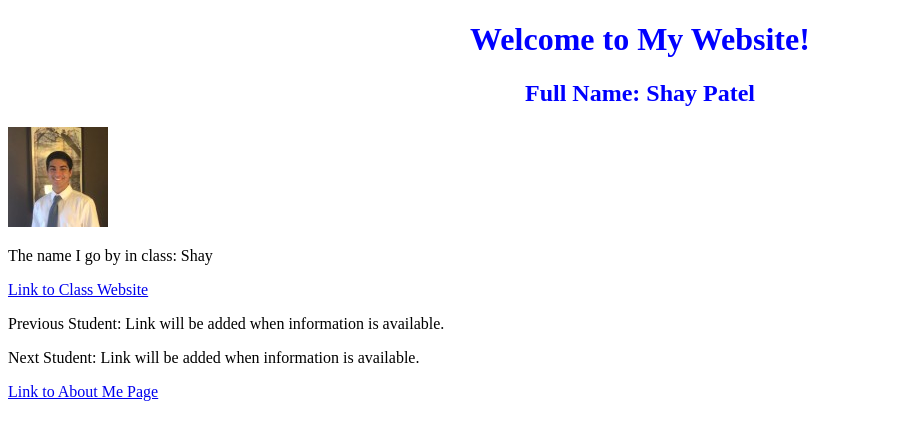
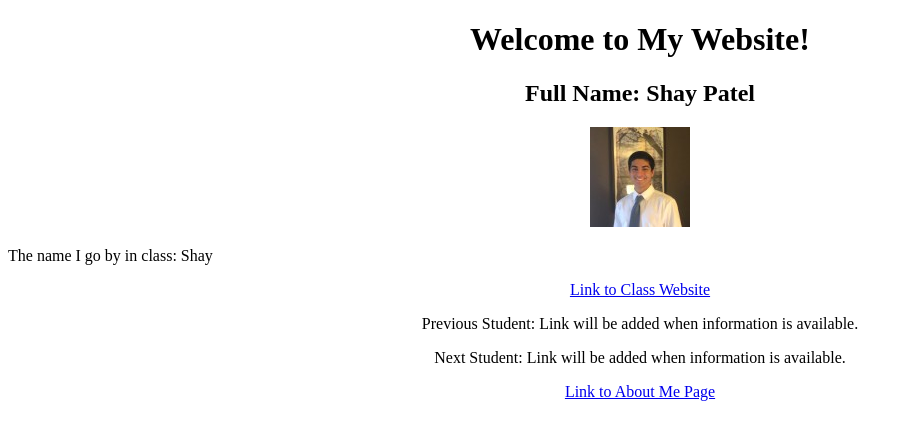
Before and after one commit to Shay97279/Shay97279.github.io, a plain HTML site: page index.html in a window 1280 px wide. Shown: the whole page, without its empty margins (0-913 px from the left). Drawn offline with Linux system fonts and the light colour scheme.

Commit message:
added in line center

```diff
--- a/index.html
+++ b/index.html
@@ -8,21 +8,21 @@
 </head>
 
 <body>
-    <div>
-        <h1 style="color:blue;text-align:center">Welcome to My Website!</h1>
-        <h2 style="color:blue;text-align:center">Full Name: Shay Patel</h2>
+    <div style="text-align:center">
+        <h1 style="text-align:center">Welcome to My Website!</h1>
+        <h2 style="text-align:center">Full Name: Shay Patel</h2>
 
         <!--Shay Patel
             CISC474
             Personal Web Page 1
             patelsap@udel.edu -->
 
-        <img src="pic.jpeg" alt="Professional Photo">
+        <img src="pic.jpeg" alt="Professional Photo" >
     </div>
     <div>
         <p>The name I go by in class: Shay</p>
     </div>
-    <div>
+    <div style="text-align:center">
         <a href="https://mattm401.github.io/">Link to Class Website</a>
         <p>Previous Student: Link will be added when information is available.</p>
         <p>Next Student: Link will be added when information is available.</p>
```
